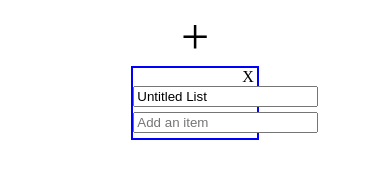
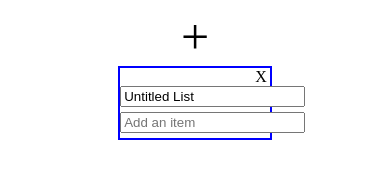
Before and after one commit to jklemon17/todo-list, a website built with webpack: page index.html in a window 390 px wide. Built offline with nearby package versions, Linux system fonts and the light colour scheme.

Commit message:
adjust list width for mobile
Co-authored-by: Paul Rail <paul.a.rail@gmail.com>

```diff
--- a/main.css
+++ b/main.css
@@ -1,7 +1,7 @@
 .list {
   position: relative;
   border: 2px solid blue;
-  width: 33%;
+  width: 40%;
   margin: auto;
   margin-bottom: 20px;
   text-align: center;
```
